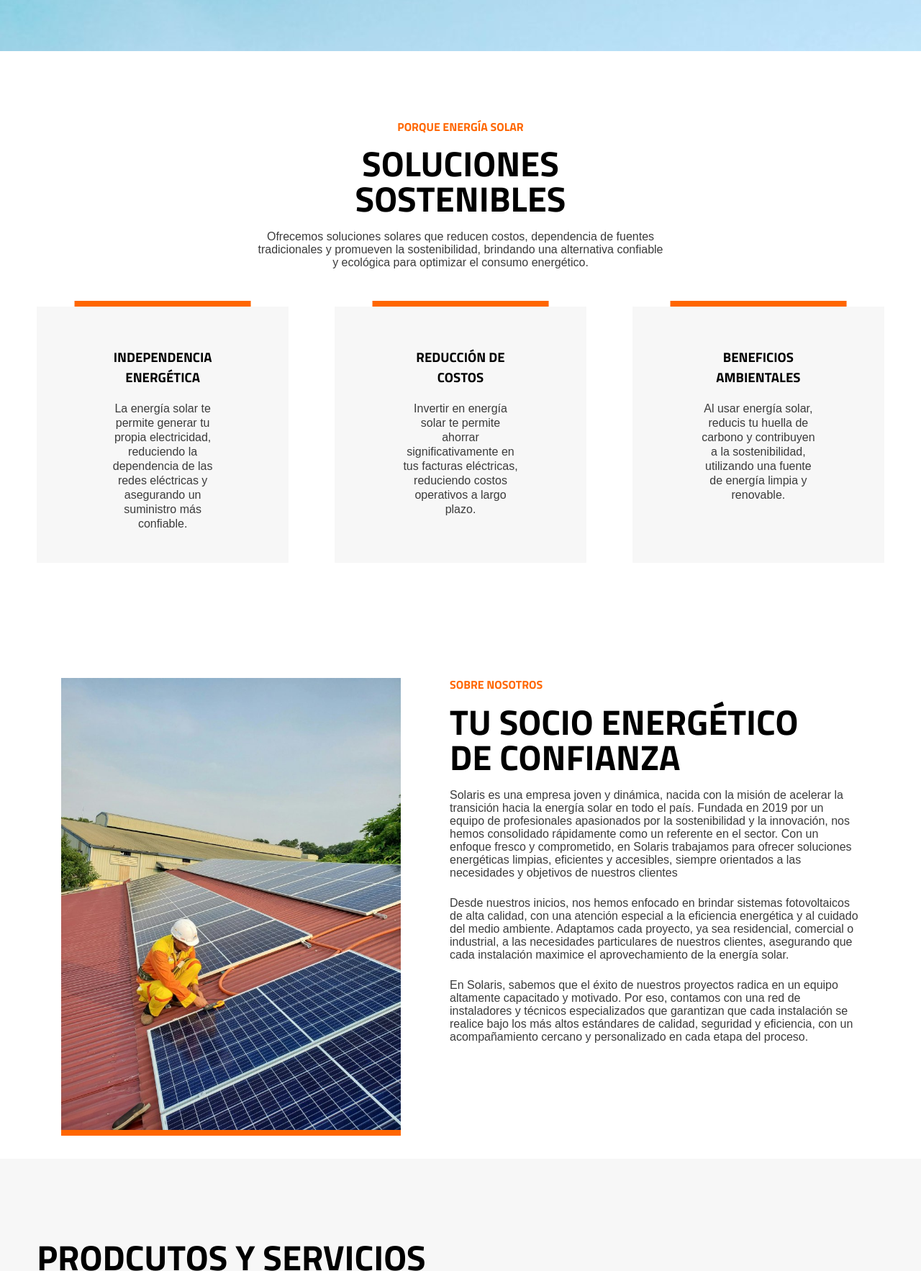
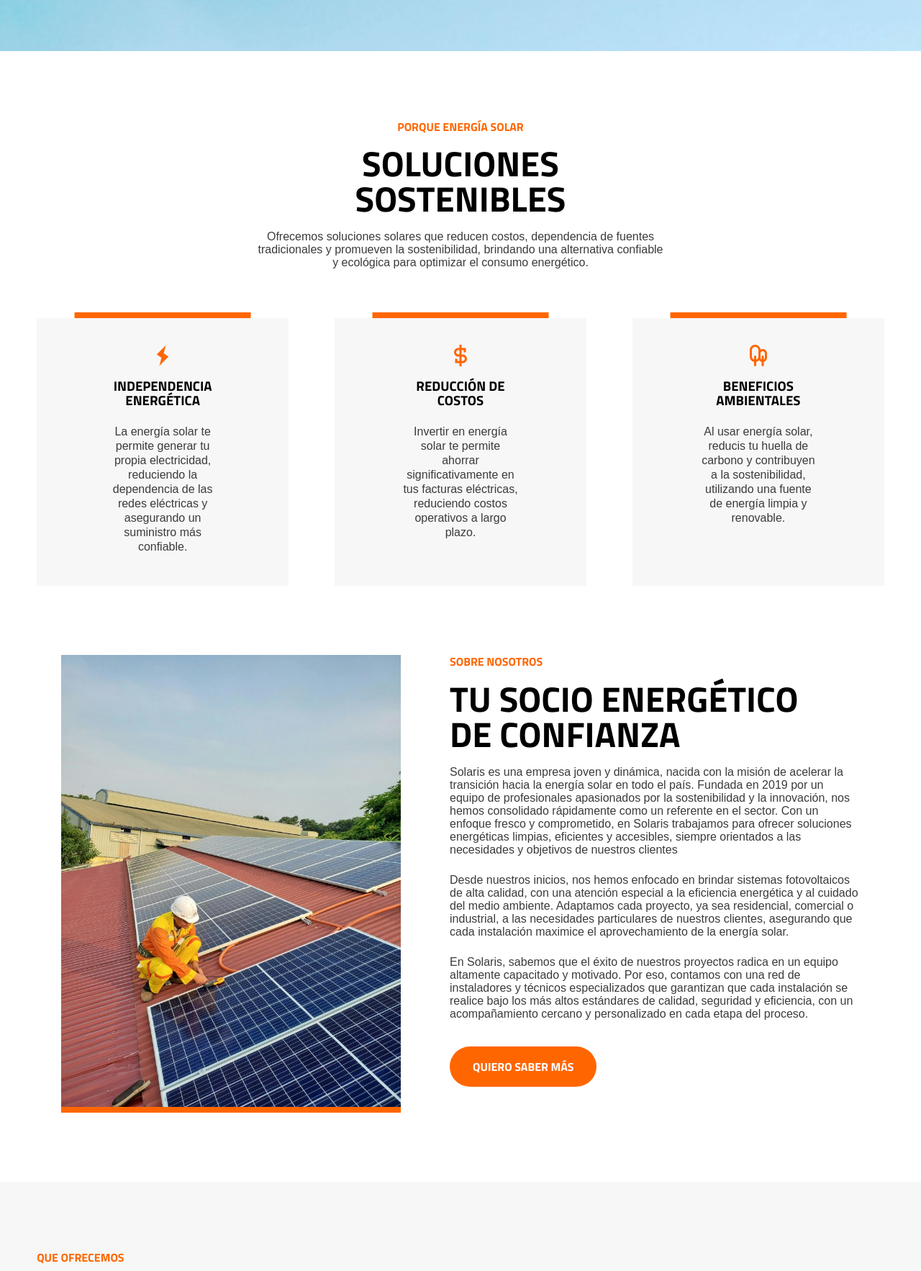
Before and after one commit to paginas-estaticas/solaris.com.ar, a plain HTML site: page index.html in a window 1280 px wide. Shown: the part 600-2366 px from the top of the page at 72% size. Drawn offline with Linux system fonts and the light colour scheme.

Commit message:
design adjustment

```diff
--- a/index.html
+++ b/index.html
@@ -44,16 +44,12 @@
                         <h1>Reducí tus costos de energía</h1>
                         <p class="big-p">La energía solar reduce el costo de la electricidad al aprovechar una fuente gratuita y abundante, lo que genera ahorros a largo plazo, menor dependencia de tarifas y un aumento en el valor de la vivienda.</p>
                         <div class="div-double-button-container">
-                            <button class="call-to-action">
-                                <a href="#section-beneficios">
+                            <a href="#section-beneficios" class="call-to-action">
                                 Saber más
                             </a>
-                            </button>
-                            <button class="info-button">
-                                <a href="#section-nosotros">
+                            <a href="#section-nosotros" class="info-button">
                                 Nosotros
                             </a>
-                            </button>
                         </div>
                     </div>
                 </div>
@@ -68,19 +64,62 @@
                     <div class="grid-container">
                         <ul id="ul-cards-beneficios">
                             <li class="card">
+                                <div class="benficios-title-container">
+                                    <svg
+                                        width="24"
+                                        height="24"
+                                        viewBox="0 0 24 24"
+                                        fill="none"
+                                        xmlns="http://www.w3.org/2000/svg"
+                                        >
+                                        <path d="M9 21.5L17.5 13L13 10L15 2.5L6.5 11L11 14L9 21.5Z" fill="currentColor" />
+                                    </svg>
                                     <h3>Independencia energética</h3>
+                                </div>
                                 <p>
                                     La energía solar te permite generar tu propia electricidad, reduciendo la dependencia de las redes eléctricas y asegurando un suministro más confiable.
                                 </p>
                             </li>
                             <li class="card">
+                                <div class="benficios-title-container">
+                                    <svg
+                                        width="24"
+                                        height="24"
+                                        viewBox="0 0 24 24"
+                                        fill="none"
+                                        xmlns="http://www.w3.org/2000/svg"
+                                        >
+                                        <path
+                                            fill-rule="evenodd"
+                                            clip-rule="evenodd"
+                                            d="M11 19V22H13V19H14C16.2091 19 18 17.2091 18 15C18 12.7909 16.2091 11 14 11H13V7H15V9H17V5H13V2H11V5H10C7.79086 5 6 6.79086 6 9C6 11.2091 7.79086 13 10 13H11V17H9V15H7V19H11ZM13 17H14C15.1046 17 16 16.1046 16 15C16 13.8954 15.1046 13 14 13H13V17ZM11 11V7H10C8.89543 7 8 7.89543 8 9C8 10.1046 8.89543 11 10 11H11Z"
+                                            fill="currentColor"
+                                        />
+                                    </svg>
                                     <h3>Reducción de costos</h3>
+                                </div>
                                 <p>
                                     Invertir en energía solar te permite ahorrar significativamente en tus facturas eléctricas, reduciendo costos operativos a largo plazo.
                                 </p>
                             </li>
                             <li class="card">
+                                <div class="benficios-title-container">
+                                    <svg
+                                        width="24"
+                                        height="24"
+                                        viewBox="0 0 24 24"
+                                        fill="none"
+                                        xmlns="http://www.w3.org/2000/svg"
+                                        >
+                                        <path
+                                            fill-rule="evenodd"
+                                            clip-rule="evenodd"
+                                            d="M12.7401 16.3185C12.035 17.1126 11.0808 17.6806 10 17.9V21C10 21.5523 9.55228 22 9 22C8.44772 22 8 21.5523 8 21V17.9C5.71776 17.4367 4 15.419 4 13V7C4 4.23858 6.23858 2 9 2C11.6087 2 13.7508 3.99781 13.9797 6.54693C14.5726 6.1993 15.2631 6 16 6C18.2091 6 20 7.79086 20 10V14C20 15.8638 18.7252 17.4299 17 17.874V21C17 21.5523 16.5523 22 16 22C15.4477 22 15 21.5523 15 21V17.874C14.0747 17.6358 13.279 17.075 12.7401 16.3185ZM12 7V13C12 14.3062 11.1652 15.4175 10 15.8293V13C10 12.4477 9.55228 12 9 12C8.44772 12 8 12.4477 8 13V15.8293C6.83481 15.4175 6 14.3062 6 13V7C6 5.34315 7.34315 4 9 4C10.6569 4 12 5.34315 12 7ZM17 15.7324V13C17 12.4477 16.5523 12 16 12C15.4477 12 15 12.4477 15 13V15.7324C14.4022 15.3866 14 14.7403 14 14V10C14 8.89543 14.8954 8 16 8C17.1046 8 18 8.89543 18 10V14C18 14.7403 17.5978 15.3866 17 15.7324Z"
+                                            fill="currentColor"
+                                        />
+                                    </svg>
                                     <h3>Beneficios ambientales</h3>
+                                </div>
                                 <p>
                                     Al usar energía solar, reducis tu huella de carbono y contribuyen a la sostenibilidad, utilizando una fuente de energía limpia y renovable.
                                 </p>
@@ -103,6 +142,11 @@
                         <p class="left-aligned">
                             En Solaris, sabemos que el éxito de nuestros proyectos radica en un equipo altamente capacitado y motivado. Por eso, contamos con una red de instaladores y técnicos especializados que garantizan que cada instalación se realice bajo los más altos estándares de calidad, seguridad y eficiencia, con un acompañamiento cercano y personalizado en cada etapa del proceso.
                         </p>
+                        <div id="div-nosotros-button">
+                            <a href="#section-contacto" class="call-to-action">
+                                Quiero saber más
+                            </a>
+                        </div>
                     </div>
                     <img src="Images/solaris-nosotros.jpg">
                 </div>
@@ -111,6 +155,7 @@
                 <div class="section-padding">
                     <div id="section-productos-y-servicios-div-top">
                         <div class="text-container">
+                            <span class="small-title">Que ofrecemos</span>
                             <h2 class="black-text left-aligned">Prodcutos y servicios</h2>
                             <p class="left-aligned">
                                 Trabajamos con tecnologías avanzadas y materiales certificados para garantizar sistemas solares duraderos y de alto rendimiento. Cada proyecto es ejecutado con precisión y atención al detalle, asegurando no solo la máxima eficiencia energética, sino también la satisfacción total de nuestros clientes.
@@ -129,6 +174,11 @@
                                 <p class="left-aligned">
                                     Ofrecemos paneles solares de última generación y conversores de alto rendimiento, diseñados para maximizar la eficiencia energética y garantizar una larga vida útil.
                                 </p>
+                                <div class="button-container">
+                                    <a href="#section-contacto" class="call-to-action">
+                                        Quiero saber más
+                                    </a>
+                                </div>
                             </div>
                         </div>
                         <div class="productos-y-servicios-div">
@@ -141,6 +191,11 @@
                                 <p class="left-aligned">
                                     Nuestro servicio de instalación de paneles solares y conversores está diseñado para garantizar una integración perfecta y eficiente de los sistemas en tu espacio. Contamos con un equipo de técnicos altamente capacitados que se encargan de cada detalle, desde el diseño personalizado hasta la instalación y puesta en marcha, asegurando un funcionamiento óptimo y seguro.
                                 </p>
+                                <div class="button-container">
+                                    <a href="#section-contacto" class="call-to-action">
+                                        Quiero saber más
+                                    </a>
+                                </div>
                             </div>
                         </div>
                     </div>
@@ -278,7 +333,11 @@
                     </div>
                 </div>
                 <hr>
-                <p id="footer-p-copyright">© Copyright 2023 - Designed & Developed By D.W. Citronovich</p>
+                <p id="footer-p-copyright">© Copyright 2025 -
+                    <a href="https://paginasestaticas.com.ar">
+                        Sitio Web desarrollado por Páginas Estáticas
+                    </a>
+                </p>
             </div>
         </footer>
         <script src="Scripts/hamburgerMenu.js"></script>
--- a/style.css
+++ b/style.css
@@ -35,10 +35,6 @@ img {
 a {
     all: unset;
     cursor: pointer;
-}
-
-a:hover {
-    all: unset;
 }
 
 ul {
@@ -184,7 +180,7 @@ p {
 
 .section-padding  {
     max-width: 90rem;
-    padding: clamp(4vh, 2rem, 42vh) 4%;
+    padding: clamp(4vh, 2rem, 42vh) 4% 1.5rem;
 }
 
 .div-double-button-container {
@@ -207,6 +203,10 @@ p {
     padding: 0 2rem;
     color: var(--whiteColor);
     background-color: var(--strongColor);
+}
+
+.call-to-action:hover {
+    background-color: #f46100;
 }
 
 .info-button {
@@ -319,14 +319,14 @@ main {
 }
 
 #section-beneficios .section-padding {
-    padding-bottom: 2vh;
+    padding-bottom: 0;
 }
 
 #ul-cards-beneficios {
     display: flex;
     flex-direction: column;
     gap: 64px;
-    padding: 3rem 0;
+    padding: 4rem 0 0;
 }
 
 #ul-cards-beneficios .card {
@@ -350,9 +350,36 @@ main {
     margin: 0 auto;
 }
 
+.benficios-title-container {
+    display: flex;
+    flex-direction: column;
+    justify-content: center;
+    align-items: center;
+}
+
+.benficios-title-container h3 {
+    margin: 0.25rem;
+    padding: 1rem 0;
+    line-height: 1.25rem;
+}
+
+.benficios-title-container svg {
+    scale: 1.5;
+}
+
+.benficios-title-container svg path {
+    fill: var(--strongColor);
+}
+
 #section-nosotros {
     padding-top: 4rem;
     background-color: var(--whiteColor);
+}
+
+#div-nosotros-button {
+    display: flex;
+    justify-content: center;
+    padding: 1rem 0;
 }
 
 #section-nosotros img {
@@ -367,6 +394,11 @@ main {
 
 #productos-y-servicios hr {
     margin: 2rem 0;
+}
+
+#productos-y-servicios .button-container {
+    display: flex;
+    padding-top: 1rem;
 }
 
 #section-productos-y-servicios-div-bottom {
@@ -446,8 +478,12 @@ main {
 }
 
 #section-contacto {
-    padding-top: 1rem;
+    padding-top: 2.75rem;
     background-color: var(--lightGreyColor);
+}
+
+#section-contacto h2 {
+    margin: 0.5rem 0 1rem;
 }
 
 #section-contacto-contacto .common-padding > div {
@@ -515,6 +551,10 @@ main {
 
 footer {
     background-color: #f0f0f0;
+}
+
+footer .section-padding {
+    padding-bottom: 0;
 }
 
 footer a:hover {
@@ -616,6 +656,10 @@ footer hr {
         margin: 0;
     }
 
+    .section-padding {
+        padding: clamp(4vh, 2rem, 42vh) 4% 6rem;
+    }
+
     #ul-cards-beneficios {
         flex-direction: row;
     }
@@ -633,6 +677,10 @@ footer hr {
         display: flex;
         justify-content: space-around;
         flex-direction: row-reverse;
+    }
+
+    #div-nosotros-button {
+        justify-content: left;
     }
 
     #section-nosotros img {
@@ -673,6 +721,10 @@ footer hr {
         flex-direction: row;
     }
 
+    #section-contacto {
+        padding-top: 3.25rem;
+    }
+
     .medio-de-contacto p {
         font-size: 1.25rem;
     }
```
Also changed, not shown: 1 other file. Lines whose indentation alone changed are shown as unchanged.
